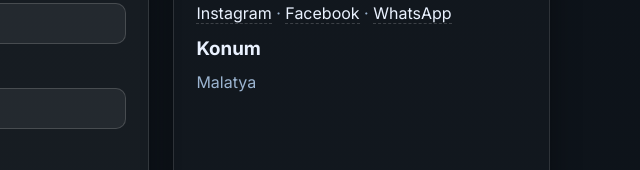
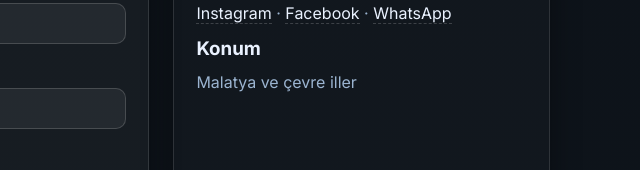
Before and after one commit to ugurberktas/SeramikWeb, a plain HTML site: page index.html in a window 1280 px wide. Shown: the part 2289-2459 px from the top of the page, 640-1280 px from the left. Drawn offline with Linux system fonts and the light colour scheme.

Commit message:
cevre iller

```diff
--- a/index.html
+++ b/index.html
@@ -132,7 +132,7 @@
             </div>
             <div class="info-item">
               <h3>Konum</h3>
-              <p>Malatya</p>
+              <p>Malatya ve çevre iller</p>
             </div>
           </div>
         </div>
```
